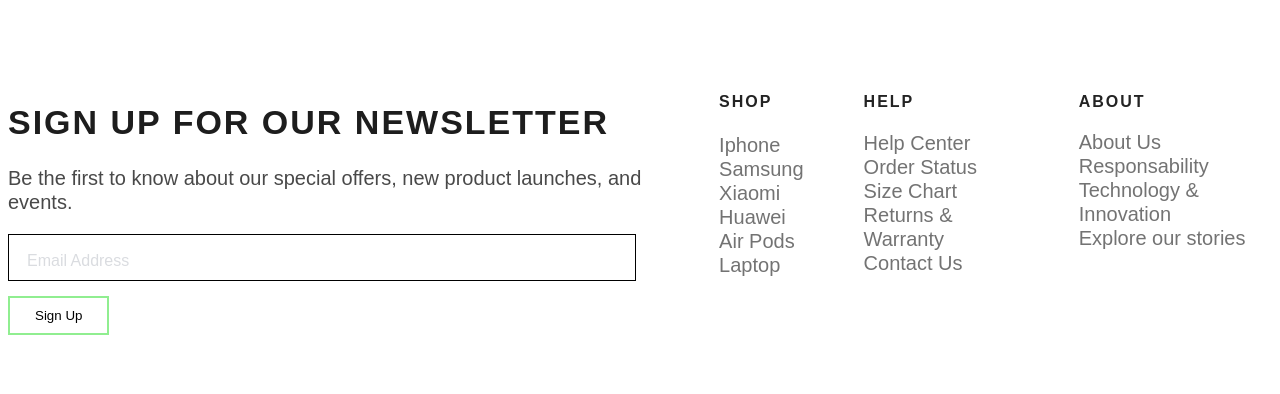
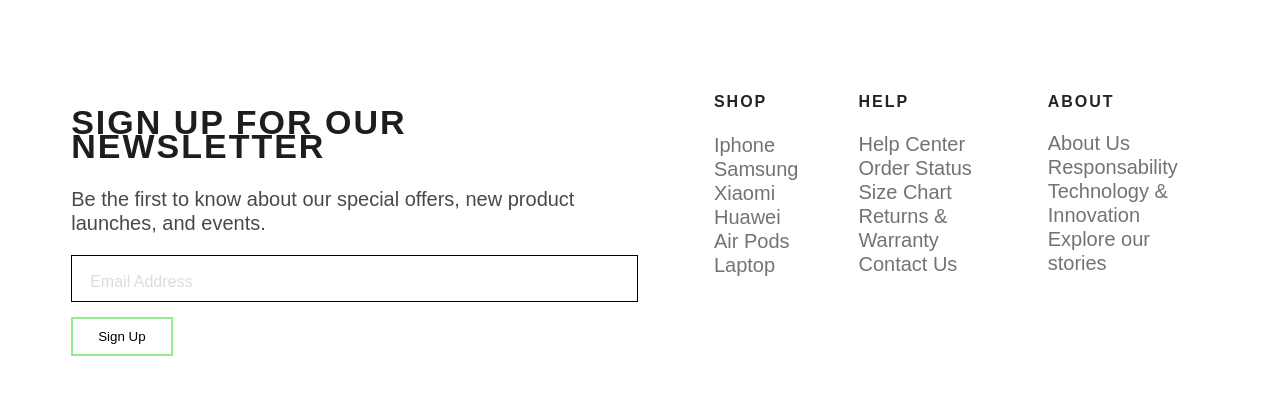
Before and after one commit to tgoussot/Project_Silk_Path, a plain HTML site: page footer.html in a window 1280 px wide. Drawn offline with Linux system fonts and the light colour scheme.

Commit message:
update padding

```diff
--- a/style/footer.css
+++ b/style/footer.css
@@ -61,7 +61,7 @@ body{
 .footer
 {
   background-color:#ffffff;
-  padding:45px 0 20px;
+  padding:45px 5% 20px 5%;
   font-size:20px;
   line-height:24px;
   color:#494949;
```
